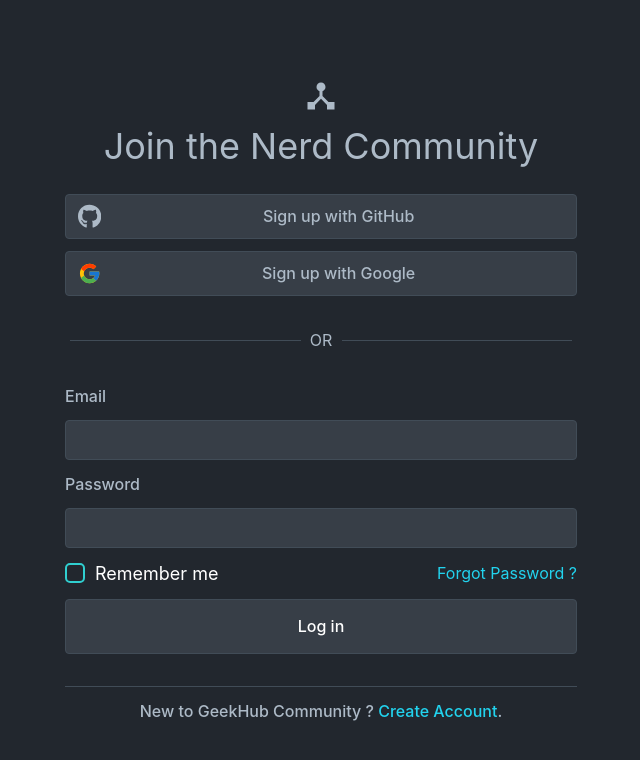
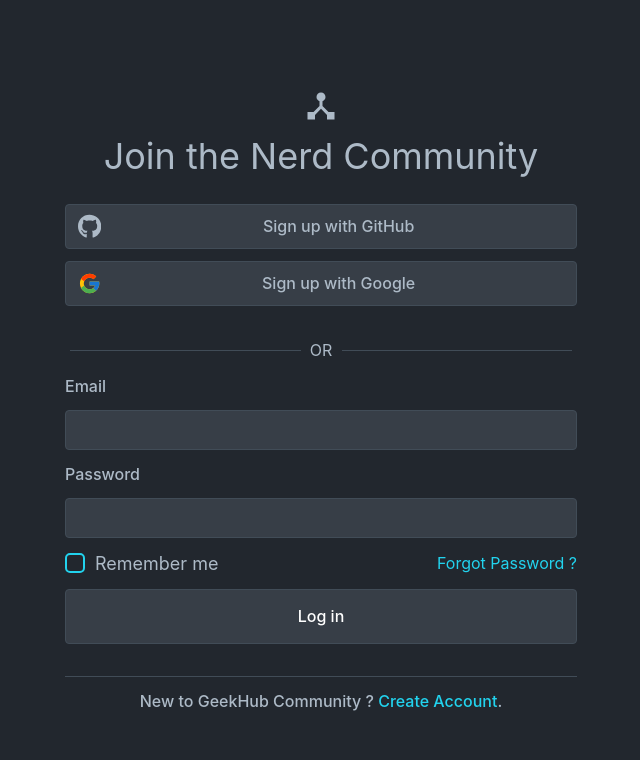
Before and after one commit to Sagni-prog/gitgeeks-frontend, a React (Vite) app: page /auth/login in a window 1280 px wide. Shown: the top 760 px of the page, without its empty margins (319-959 px from the left). Built offline with nearby package versions, Linux system fonts and the light colour scheme.

Commit message:
login styles changed

```diff
--- a/src/App.css
+++ b/src/App.css
@@ -207,7 +207,7 @@
 .orLabel{
    position: relative;
    width: 100%;
-   margin-bottom: 20px;
+   /* margin-bottom: 20px; */
 }
 
 .orLabel::before{
@@ -246,7 +246,7 @@
   appearance: none;
   width: 20px;
   height: 20px;
-  border: 2px solid #30cfd0;
+  border: 2px solid #22d3ee;
   border-radius: 5px;
   background-color: transparent;
   display: inline-block;
@@ -257,7 +257,7 @@
 
 .cyberpunk-checkbox:before {
   content: "";
-  background-color: #30cfd0;
+  background-color: #22d3ee;
   display: block;
   position: absolute;
   top: 50%;
@@ -275,7 +275,8 @@
 
 .cyberpunk-checkbox-label {
   font-size: 18px;
-  color: #fff;
+  /* color: #fff; */
+  color: #adbac7;
   cursor: pointer;
   user-select: none;
   display: flex;
```
